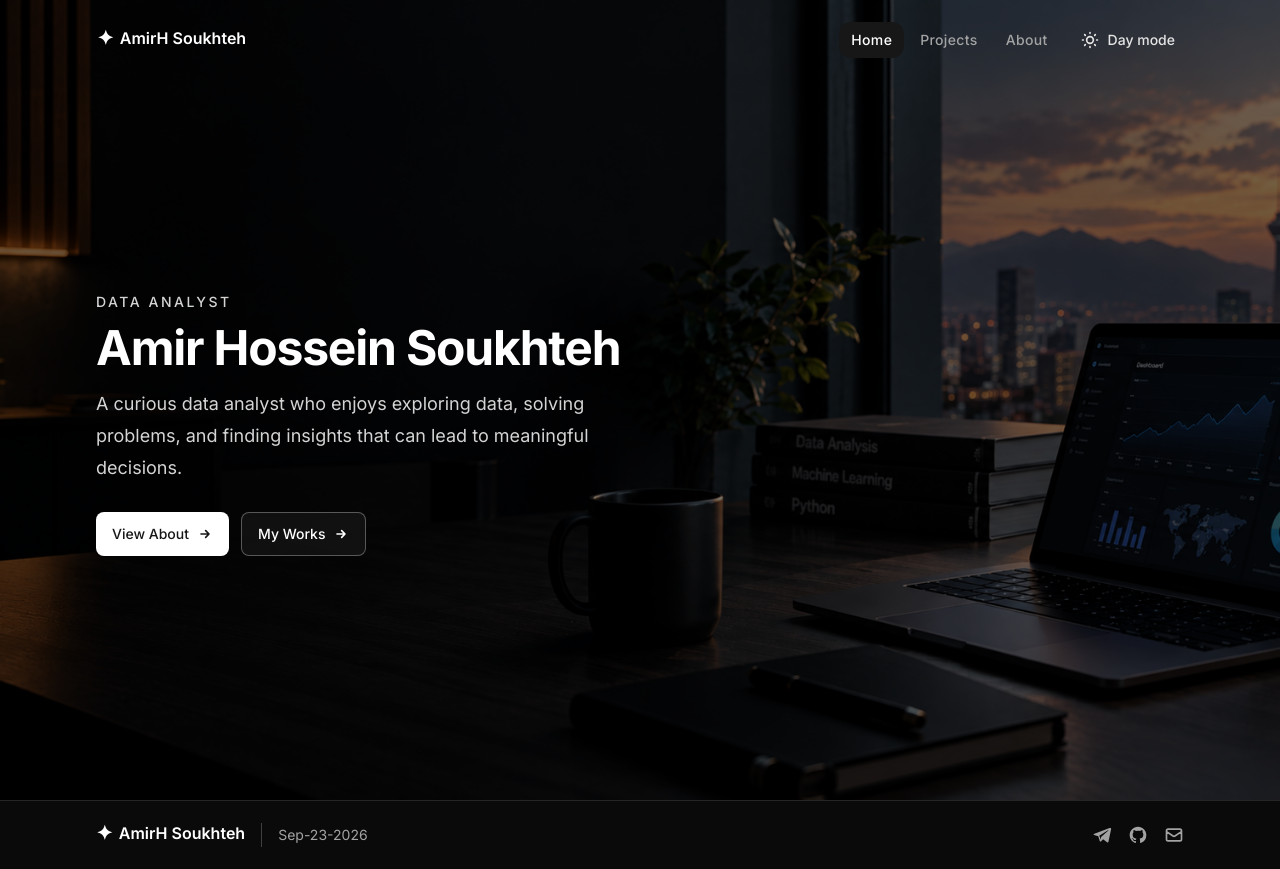
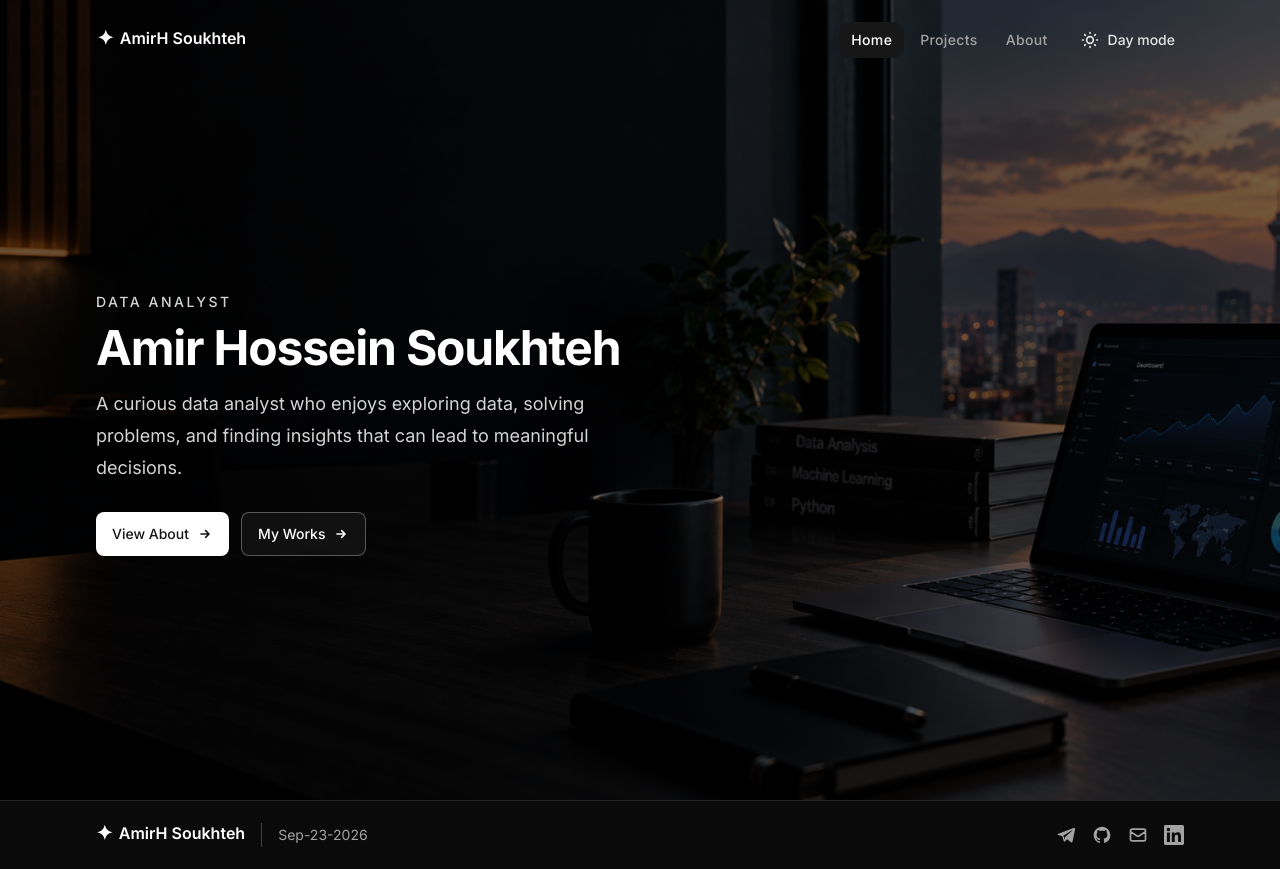
Before and after one commit to AmirHSoukhteh/AmirHSoukhteh.github.io, a Next.js app: page / in a window 1280 px wide. Built offline with nearby package versions, Linux system fonts and the light colour scheme.

Commit message:
add linkedin to footer

```diff
--- a/src/components/Footer.tsx
+++ b/src/components/Footer.tsx
@@ -59,6 +59,25 @@ export default function Footer() {
               <path strokeLinecap="round" strokeLinejoin="round" strokeWidth={2} d="M3 8l7.89 5.26a2 2 0 002.22 0L21 8M5 19h14a2 2 0 002-2V7a2 2 0 00-2-2H5a2 2 0 00-2 2v10a2 2 0 002 2 0 02z" />
             </svg>
           </a>
+
+          <a
+            href={globalConfig.footer.social.linkedin}
+            target="_blank"
+            rel="noreferrer"
+            aria-label="Linkedin"
+            className="text-neutral-500 transition-colors hover:text-neutral-900 dark:text-neutral-400 dark:hover:text-white"
+          >
+            <span className="sr-only">Linkedin</span>
+            <svg
+              className="h-5 w-5"
+              fill="currentColor"
+              viewBox="0 0 24 24"
+              aria-hidden="true"
+            >
+              <path d="M20.447 20.452h-3.554v-5.569c0-1.328-.027-3.037-1.852-3.037-1.853 0-2.136 1.445-2.136 2.939v5.667H9.351V8.999h3.414v1.561h.046c.476-.9 1.637-1.85 3.37-1.85 3.601 0 4.267 2.37 4.267 5.455v6.287zM5.337 7.433a2.062 2.062 0 1 1 0-4.123 2.062 2.062 0 0 1 0 4.123zM7.119 20.452H3.554V8.999h3.565v11.453zM22.225 0H1.771C.792 0 0 .774 0 1.729v20.542C0 23.227.792 24 1.771 24h20.451C23.2 24 24 23.227 24 22.271V1.729C24 .774 23.2 0 22.222 0h.003z" />
+            </svg>
+          </a>
+
         </div>
       </div>
     </footer>
```
